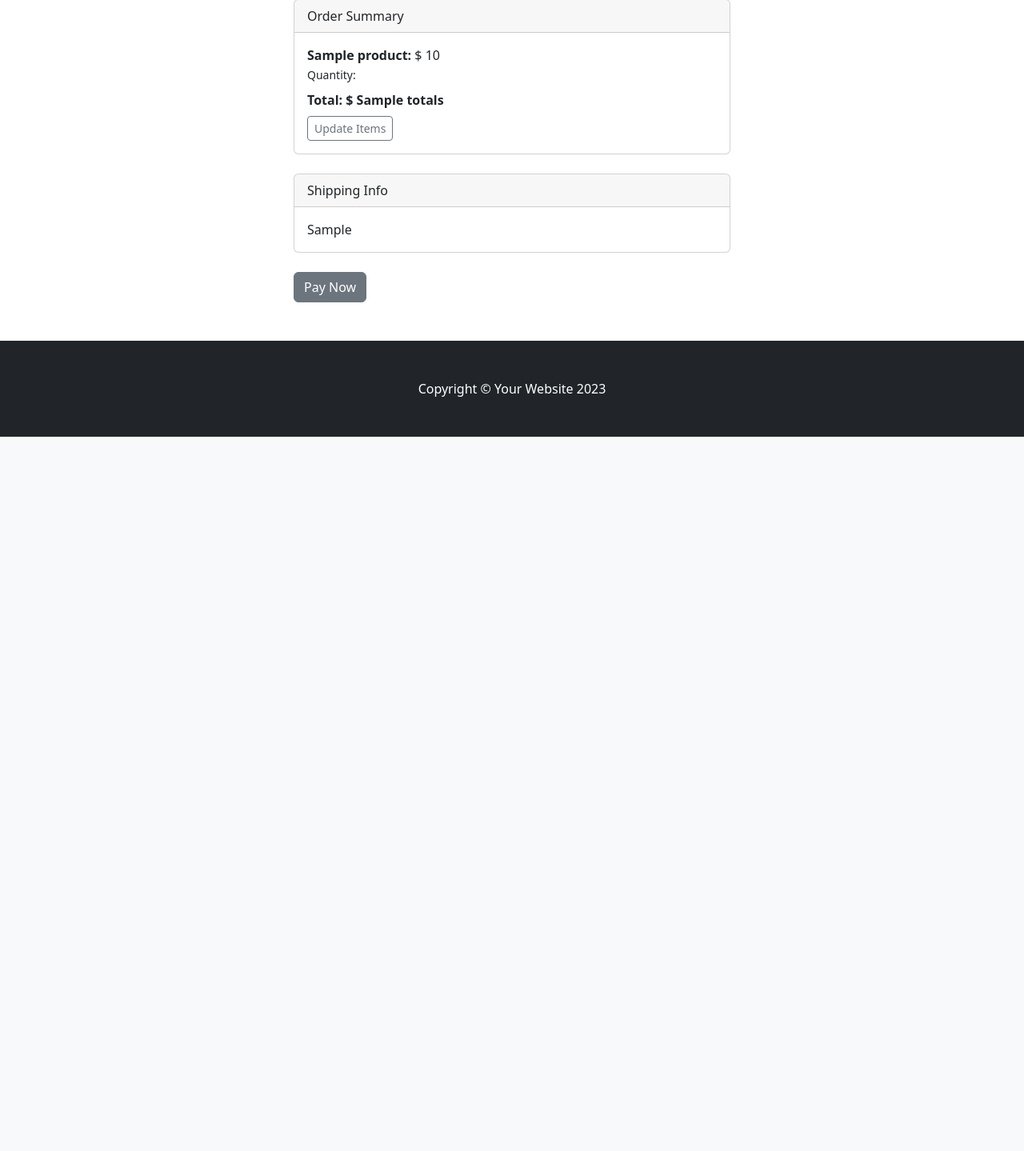
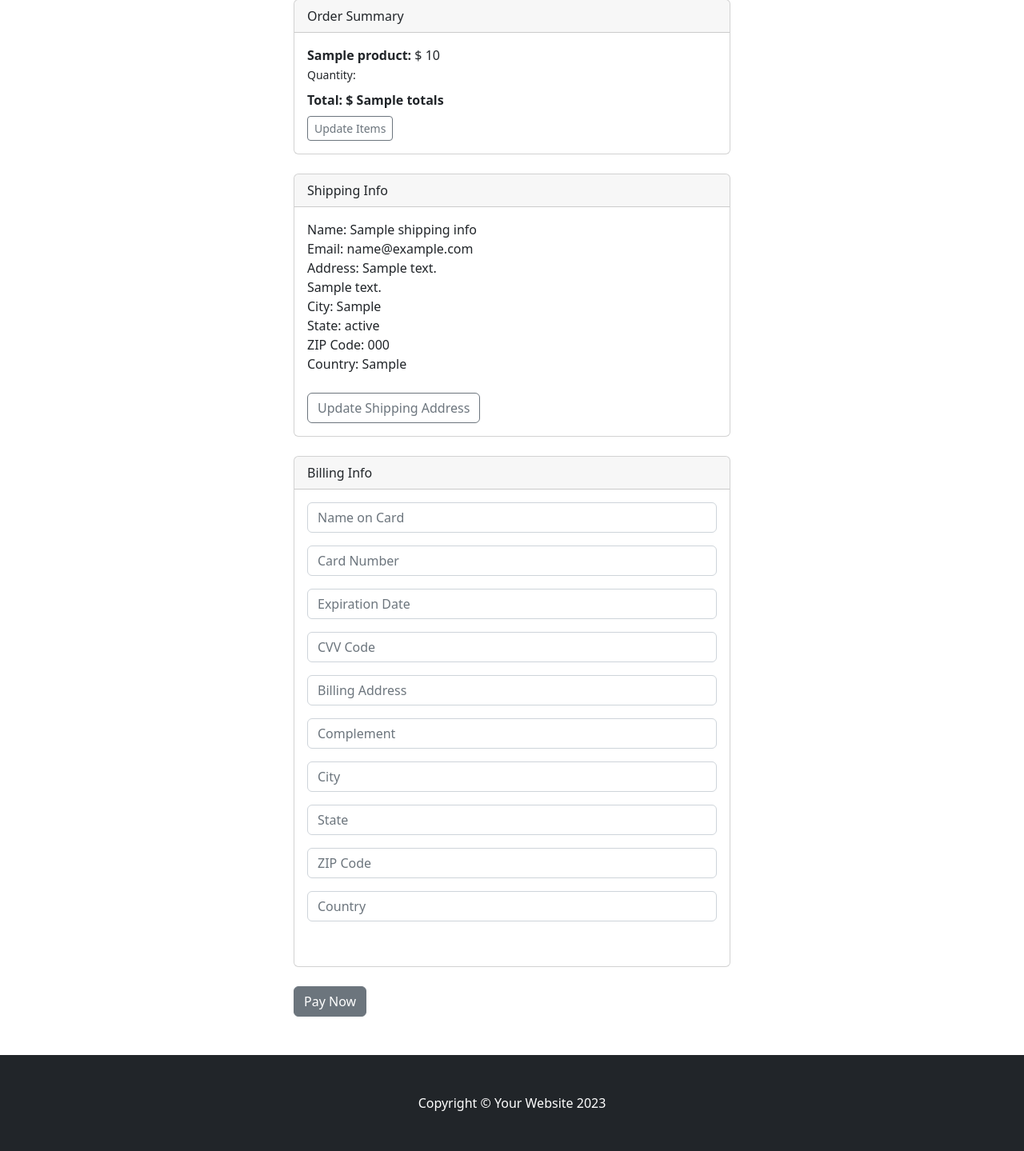
Before and after one commit to cesgomes/e_commerce, a Django app: template payment/templates/payment/billing_info.html in a window 1280 px wide. Shown: the part 402-1841 px from the top of the page at 80% size. Before the commit the page ends 948 px from the top, so only its background shows below. Run offline with Django 5.2, Linux system fonts and the light colour scheme; tables that the repository leaves empty hold one stand-in row (values such as "Sample post"); the template is opened without the code that fills it: values that come from a table or form of the project are taken from there, most other values are stand-ins (such as "Sample title", 1, 10 or a date in 2020); some libraries are stand-ins or nearby versions.

Commit message:
Adição dos dados de cobrança

```diff
--- a/payment/forms.py
+++ b/payment/forms.py
@@ -22,3 +22,15 @@ class ShippingForm(forms.ModelForm):
                 'shipping_zipcode',
                 'shipping_country',]
         exclude=['user',]
+
+class PaymentForm(forms.Form):
+    card_name = forms.CharField(label='', widget=forms.TextInput(attrs={'class': 'form-control', 'placeholder': "Name on Card"}), required=True)
+    card_number = forms.CharField(label='', widget=forms.TextInput(attrs={'class': 'form-control', 'placeholder': "Card Number"}), required=True)
+    card_exp_date = forms.CharField(label='', widget=forms.TextInput(attrs={'class': 'form-control', 'placeholder': "Expiration Date"}), required=True)
+    card_cvv_number = forms.CharField(label='', widget=forms.TextInput(attrs={'class': 'form-control', 'placeholder': "CVV Code"}), required=True)
+    card_address1 = forms.CharField(label='', widget=forms.TextInput(attrs={'class': 'form-control', 'placeholder': "Billing Address"}), required=True)
+    card_address2 = forms.CharField(label='', widget=forms.TextInput(attrs={'class': 'form-control', 'placeholder': "Complement"}), required=False)
+    card_city = forms.CharField(label='', widget=forms.TextInput(attrs={'class': 'form-control', 'placeholder': "City"}), required=True)
+    card_state = forms.CharField(label='', widget=forms.TextInput(attrs={'class': 'form-control', 'placeholder': "State"}), required=True)
+    card_zipcode = forms.CharField(label='', widget=forms.TextInput(attrs={'class': 'form-control', 'placeholder': "ZIP Code"}), required=True)
+    card_country = forms.CharField(label='', widget=forms.TextInput(attrs={'class': 'form-control', 'placeholder': "Country"}), required=True)
--- a/payment/templates/payment/billing_info.html
+++ b/payment/templates/payment/billing_info.html
@@ -49,15 +49,35 @@
             </div>
 
             <!-- Shipping Info Card -->
-            <div class="card mb-4">
+            <div class="card">
                 <div class="card-header">
                     Shipping Info
                 </div>
                 <div class="card-body">
-                        {% csrf_token %}
-                        {{ shipping_info }}
+                        Name: {{ shipping_info.shipping_full_name }}<br/>
+                        Email: {{ shipping_info.shipping_email }}<br/>
+                        Address: {{ shipping_info.shipping_address1 }}<br/>
+                                 {{ shipping_info.shipping_address2 }}<br/>
+                        City: {{ shipping_info.shipping_city }}<br/>
+                        State: {{ shipping_info.shipping_state }}<br/>
+                        ZIP Code: {{ shipping_info.shipping_zipcode }}<br/>
+                        Country: {{ shipping_info.shipping_country }}<br/>
+                        <br/>
+                        <a href="{% url "checkout" %}"class="btn btn-outline-secondary">Update Shipping Address</a>
                     </div>
                 </div>
+                <br/>
+
+            <div class="card">
+                <div class="card-header">
+                    Billing Info
+                </div>
+                <div class="card-body">
+                       {{billing_form.as_p}}
+                        <br/>
+                    </div>
+                </div>
+                <br/>
                 <!-- Continue to Billing Button -->
                 <a href="#" class='btn btn-secondary'>Pay Now</a>
 
```
Also changed, not shown: payment/views.py (+12 -2 lines).
